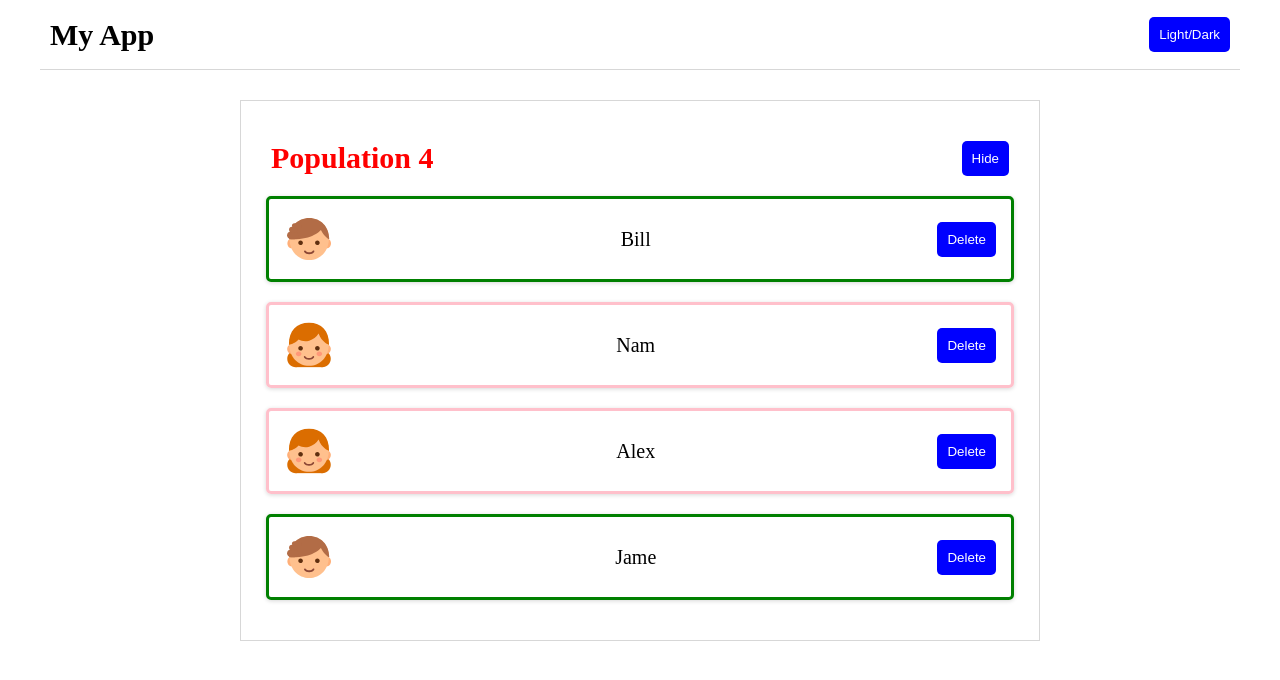
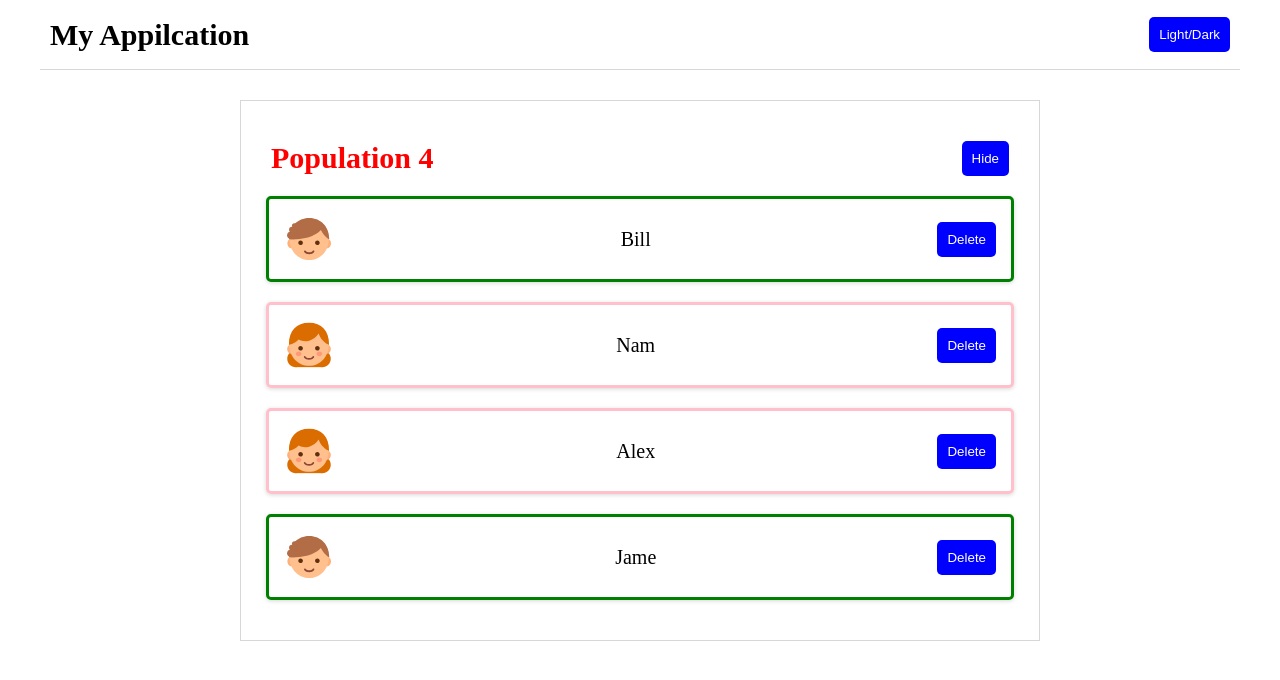
Before and after one commit to Siriphan47/Learn-react, a React (Vite) app: page / in a window 1280 px wide. Shown: the top 680 px of the page. Built offline with nearby package versions, Linux system fonts and the light colour scheme.

Commit message:
learn how to use props in React on Header Component

```diff
--- a/src/App.jsx
+++ b/src/App.jsx
@@ -5,7 +5,7 @@ import "./App.css";
 function App() {
   return (
     <div className="App">
-      <Header />
+      <Header title="My Appilcation" />
       <main>
         <PersonList />
       </main>
--- a/src/components/Header.jsx
+++ b/src/components/Header.jsx
@@ -1,8 +1,8 @@
 import "./Header.css";
-const Header = () => {
+const Header = ({ title }) => {
   return (
     <nav>
-      <h1>My App</h1>
+      <h1>{title}</h1>
       <button>Light/Dark</button>
     </nav>
   );
```
